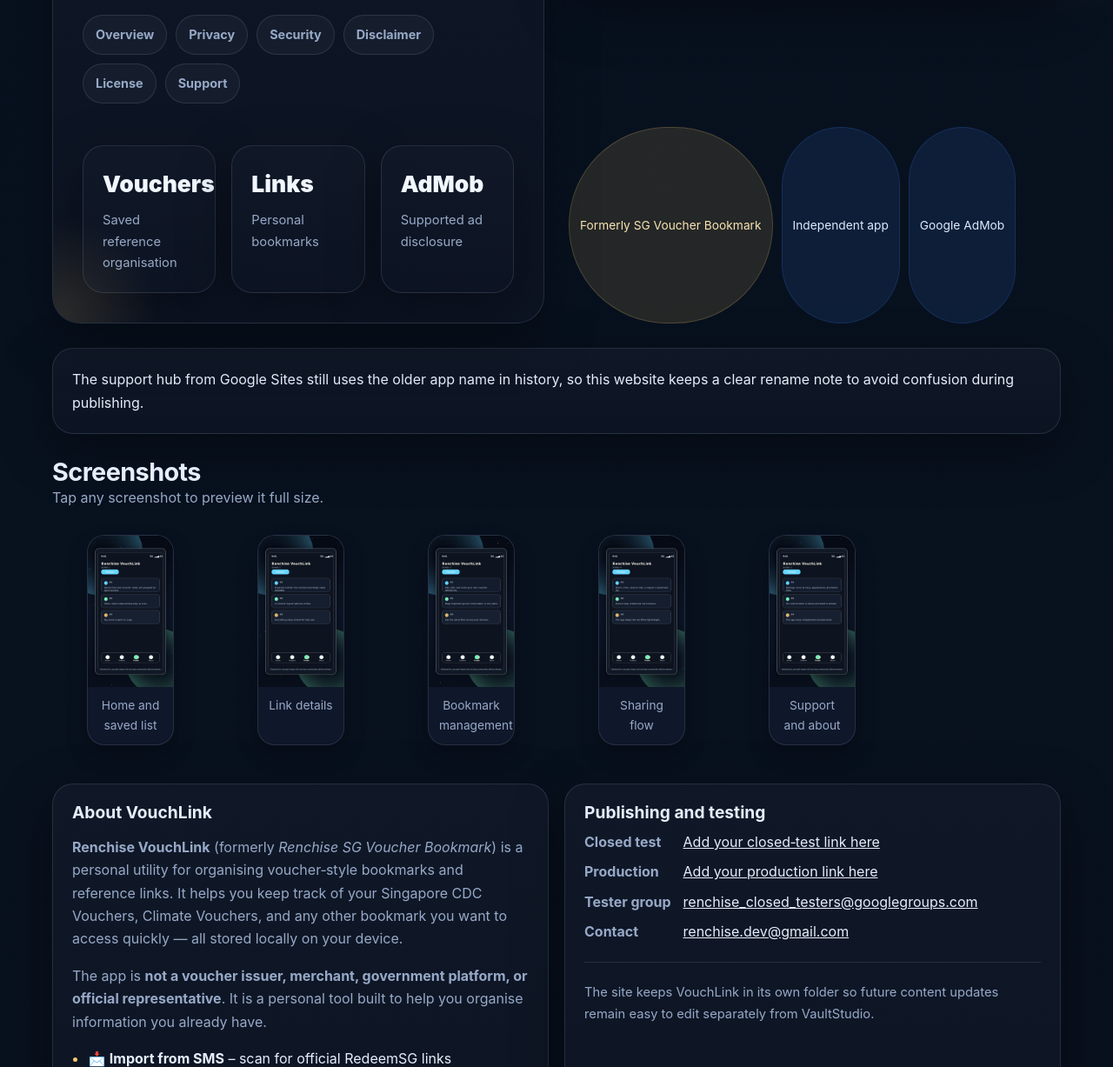
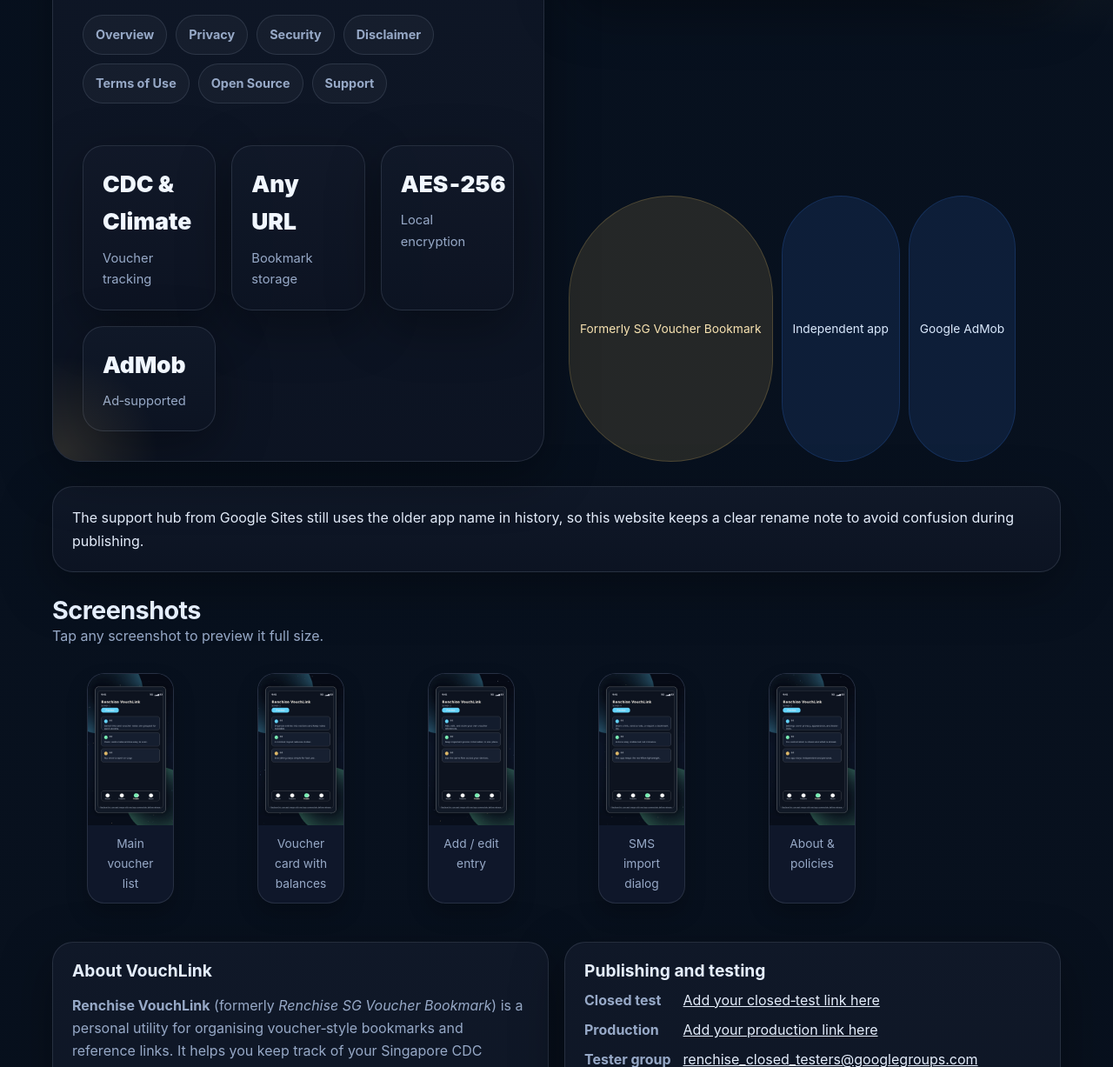
Before and after one commit to renchise/renchise.github.io, a Jekyll site: the page built from vouchlink/index.html, in a window 1280 px wide and 1400 px high, scrolled down 425 px, cut to the strip 173-1400 px from the top of the window. Shown: the whole strip at 87% size. Built offline with Jekyll 4.4.1, drawn with Linux system fonts in a browser that asks for light colours; some of the changed text lies outside the part shown.

Commit message:
Update index.html

```diff
--- a/vouchlink/index.html
+++ b/vouchlink/index.html
@@ -1,7 +1,7 @@
 ---
 layout: app-page
-title: "Renchise VouchLink - CDC Voucher & Climate Voucher Tracker for Singapore | Local Storage"
-description: "Manage Singapore CDC and climate vouchers: track balances and expiry dates locally. All data stays on your device – no server upload. Open links in browser, save URLs, and share with family. Privacy-first."
+title: "Renchise VouchLink – Organise SG Vouchers & Bookmarks | Local & Private"
+description: "Track CDC Vouchers, Climate Vouchers and personal bookmarks. All data stays on your device – no cloud upload. Import from SMS, track balances, export encrypted backups. Privacy-first, ad‑supported."
 app_name: "Renchise VouchLink"
 page_title: "Saved links and voucher bookmarks"
 category: "Bookmark & links"
@@ -18,35 +18,42 @@
     url: "/vouchlink/security.html"
   - label: "Disclaimer"
     url: "/vouchlink/disclaimer.html"
-  - label: "License"
-    url: "/vouchlink/license.html"
+  - label: "Terms of Use"
+    url: "/vouchlink/terms.html"
+  - label: "Open Source"
+    url: "/vouchlink/opensource.html"
   - label: "Support"
     url: "/vouchlink/support.html"
+
 quick_facts:
-  - value: "Vouchers"
-    label: "Saved reference organisation"
-  - value: "Links"
-    label: "Personal bookmarks"
+  - value: "CDC & Climate"
+    label: "Voucher tracking"
+  - value: "Any URL"
+    label: "Bookmark storage"
+  - value: "AES‑256"
+    label: "Local encryption"
   - value: "AdMob"
-    label: "Supported ad disclosure"
+    label: "Ad‑supported"
+
 badges:
   - text: "Formerly SG Voucher Bookmark"
     type: "gold"
   - text: "Independent app"
-    type: ""
+    type: "blue"
   - text: "Google AdMob"
-    type: ""
+    type: "gray"
+
 screenshots:
   - image: "/assets/images/vouchlink/Screenshot_1.jpg"
-    caption: "Home and saved list"
+    caption: "Main voucher list"
   - image: "/assets/images/vouchlink/Screenshot_2.jpg"
-    caption: "Link details"
+    caption: "Voucher card with balances"
   - image: "/assets/images/vouchlink/Screenshot_3.jpg"
-    caption: "Bookmark management"
+    caption: "Add / edit entry"
   - image: "/assets/images/vouchlink/Screenshot_4.jpg"
-    caption: "Sharing flow"
+    caption: "SMS import dialog"
   - image: "/assets/images/vouchlink/Screenshot_5.jpg"
-    caption: "Support and about"
+    caption: "About & policies"
 
 notice: "The support hub from Google Sites still uses the older app name in history, so this website keeps a clear rename note to avoid confusion during publishing."
 ---
```
